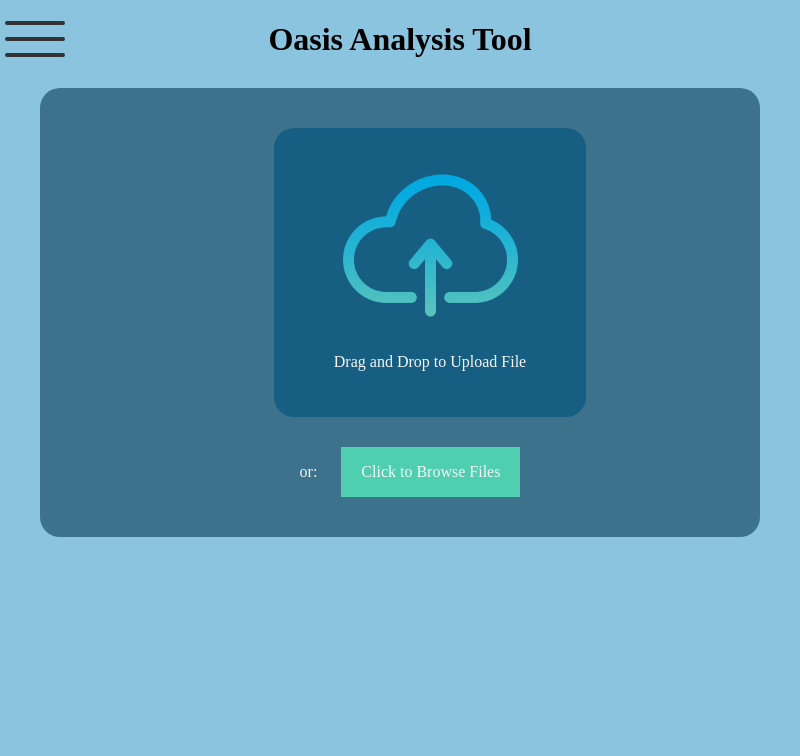
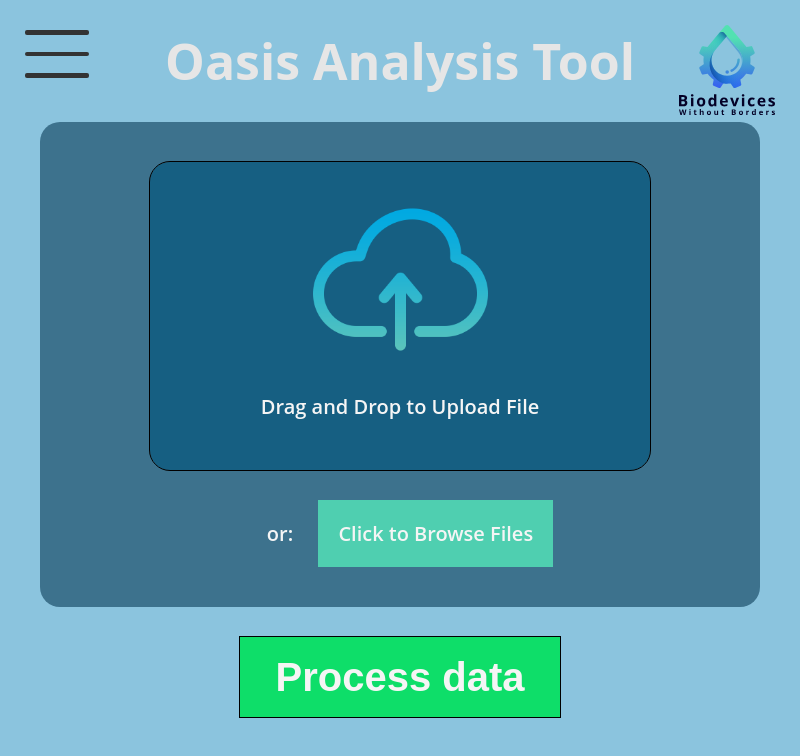
Before and after one commit to Carterbeard/TBBDesktopApp, an Electron app: page frontend/renderer/pages/home.html in a window 800 px wide. Drawn offline with Linux system fonts and the light colour scheme; no server answers.

Commit message:
Home Page Initial Design
First Draft for somewhat ok looking home page still extra features to be added eg to process data button

```diff
--- a/frontend/main.js
+++ b/frontend/main.js
@@ -1,4 +1,6 @@
 const { app, BrowserWindow } = require('electron')
+
+let win;
 
 const createWindow = () => {
     const win = new BrowserWindow({
@@ -7,6 +9,10 @@ const createWindow = () => {
     })
 
     win.loadFile('renderer/pages/home.html')
+
+    setInterval(() => {
+        win.reload();
+    }, 3000);
 }
 
 app.whenReady().then(() => {
@@ -16,3 +22,8 @@ app.whenReady().then(() => {
 function toggleMenu() {
     document.querySelector(".sideMenu").classList.toggle("active");
     }
+
+function processData() {
+    window.location.href = "analysis.html";
+
+}
--- a/frontend/renderer/pages/home.html
+++ b/frontend/renderer/pages/home.html
@@ -16,6 +16,9 @@
         <div class="headingName">
             <h1>Oasis Analysis Tool</h1>
         </div>
+        <div class="bwbLogo">
+            <img src="../assets/BwB Symbol.svg" alt="icon">
+        </div>
     </div>
     <div class="sideMenu">
         <a href="home.html">Home</a>
@@ -24,13 +27,13 @@
     </div>
 
     <div class="uploadSection">
-        <label for="inputFile">
+            <label for="inputFile">
             <input type="file" accept=".csv, .json, .txt" id="inputFile" hidden>
             <div class="dragAndDrop">
-                <img src="../assets/uploadImg.png" id="uploadImg">
+                <img src="../assets/uploadImg.png" id="uploadImg" alt="upload icon">
                 <p>Drag and Drop to Upload File</p>
             </div>
-        </label>
+            </label>
         <div class="inputBtnSection">
             <span class="orText">or:       </span>
             <label for="inputButton" class = "inputButton">
@@ -39,6 +42,9 @@
             </label>
         </div>
     </div>
+    <div class="processButton">
+        <button onclick="processData()" class = "processButtonDesign">Process data</button>
+    </div>
 </body>
 <script src="../../main.js"></script>
 </html>
--- a/frontend/renderer/styles/style.css
+++ b/frontend/renderer/styles/style.css
@@ -2,28 +2,31 @@ body {
     margin: 0;
     padding: 0;
     background: rgb(139, 196, 222);
+    font-family: "Open Sans", sans-serif;
 }
 
 .menuBtn {
     position: fixed;
+    top: 30px;
+    left: 20px;
     display: flex;
     flex-direction: column;
     justify-content: space-between;
-    width: 60px;
-    height: 36px;
+    width: clamp(40px, 8vw, 85px);
+    height: clamp(30px, 6vw, 60px);
     cursor: pointer;
     z-index: 1000;
     padding-left: 5px;
 }
 .menuBtn span {
+    position: relative;
     display: block;
-    height: 4px;
+    height: clamp(3px, 0.6vw, 5.5px);
     width: 100%;
     background: #333;
     border-radius: 2px;
     transition: 0.3s;
 }
-
 
 .sideMenu {
     position: fixed;
@@ -33,7 +36,7 @@ body {
     height: 100%;
     background: #222;
     color: white;
-    padding-top: 70px;
+    padding-top: clamp(80px,8vw, 120px);
     transition: 0.3s;
 }
 .sideMenu a {
@@ -53,10 +56,31 @@ body {
 }
 
 .headingName {
+    color: rgb(230, 230, 230);
+    font-size: 25px;
     text-align: center;
+    margin: 0;
+    padding: 0;
+    line-height: 1.1;
 }
 
-.uploadSection {
+.bwbLogo{
+    position: fixed;
+    top: clamp(15px,5vw,25px);
+    right: clamp(15px,5vw,25px);
+    display: flex;
+    flex-direction: column;
+    justify-content: space-between;
+    width: clamp(60px, 12vw, 140px);
+    height: clamp(60px, 12vw, 140px);
+    cursor: pointer;
+    z-index: 1000;
+}
+
+.uploadSection{
+    font-weight: 600;
+    font-size: 20px;
+    max-width: 760px;
     width: 80%;
     background: rgb(61, 114, 141);
     display: flex;
@@ -68,27 +92,26 @@ body {
     flex-direction: column;
 }
 
-.dragAndDropContainer {
-    display: flex;
-    flex-direction: column;
-    align-items: center;
+.dragAndDrop {
+    outline: 1px solid black;
+    display: block;
     width: 100%;
-}
-
-.dragAndDrop {
-    width: 100%;
+    max-width: 700px;
+    min-width: 500px;
+    padding: 30px;
     background: rgb(22, 95, 130);
     color: whitesmoke;
-    padding: 30px;
     border-radius: 20px;
     text-align: center;
     margin: 0 auto;
+    box-sizing: border-box;
 }
 
 #uploadImg {
     width: 175px;
     height: 175px;
     user-select: none;
+    object-fit: contain;
 }
 
 .inputBtnSection {
@@ -113,3 +136,28 @@ body {
 .orText{
     padding: 20px;
 }
+
+.processButton{
+    text-align: center;
+}
+
+.processButtonDesign{
+    border: none;
+    outline: black solid 1.5px;
+    background: rgba(0, 226, 92,0.9);
+    color: whitesmoke;
+    padding: 10px;
+    width:40%;
+    min-height: 80px;
+    font-size: 40px;
+    font-weight: 600;
+}
+.processButtonDesign:hover{
+    background: rgb(11, 218, 94);
+}
+
+
+
+
+
+/* analysis page */
```
Also changed, not shown: frontend/renderer/pages/analysis.html (+17 -4 lines), 1 other file.
